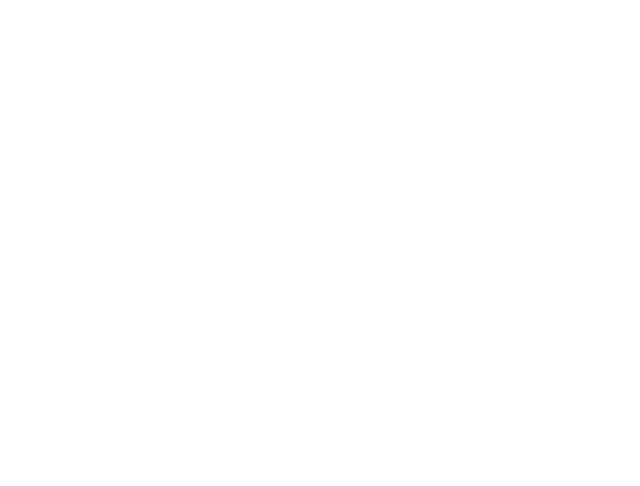
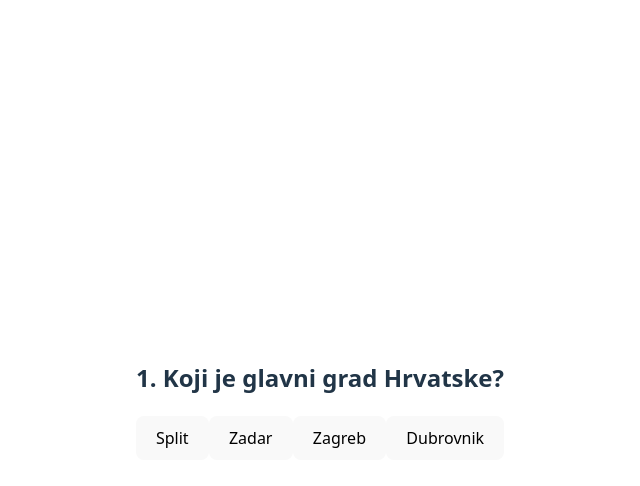
Before and after one commit to vmastelic/Internship-14-Millionaire, a React (Vite) app: page / in a window 1280 px wide. Both pictures are taken after a click on the button "Start game". Shown: the top 486 px of the page, without its empty margins (320-960 px from the left). Built offline with nearby package versions, Linux system fonts and the light colour scheme.

Commit message:
Add basic questions flow

```diff
--- a/src/App.jsx
+++ b/src/App.jsx
@@ -19,15 +19,61 @@
     setStatus("playing");
   }
 
+  const playAgain = () => {
+    setStatus("start");
+  }
+
   if(status === "start"){
     return(
       <>
-        <h1>Dobrodošli u (polu)milijunaš</h1>
+        <h1>Tko želi biti (polu)milijunaš?</h1>
         <button onClick={startGame}>Start game</button>
       </>
     );
   }
 
+  if (status === "finished") {
+      return (
+        <>
+          <h1>Kraj igre</h1>
+          <button onClick={playAgain}>Natrag na start</button>
+        </>
+      );
+    }
+
+  const handleAnswer = (answer) => {
+    const isCorrect = answer.correct;
+
+    setTimeout(() => {
+      if(isCorrect){
+        if(currentIndex === gameQuestions.length - 1){
+          setStatus("winner");
+        }else{
+          console.log("correct");
+          setCurrentIndex((prev) => prev + 1);
+          return(
+            <>
+            <h3>Tocan odgovor</h3>
+            </>
+          );
+        }
+      }else{
+        console.log("wrong")
+        setStatus("finished");
+      }
+    }, 1000);
+  };
+
+  const currentQuestion = gameQuestions[currentIndex];
+
+  return(
+    <div>
+        <h2>{currentIndex + 1}. {currentQuestion.text}</h2>
+        {currentQuestion.answers.map((a) => (
+          <button key={a.id} onClick={() => handleAnswer(a)}>{a.text}</button>
+        ))}
+    </div>
+  );
 }
 
 export default App
```
